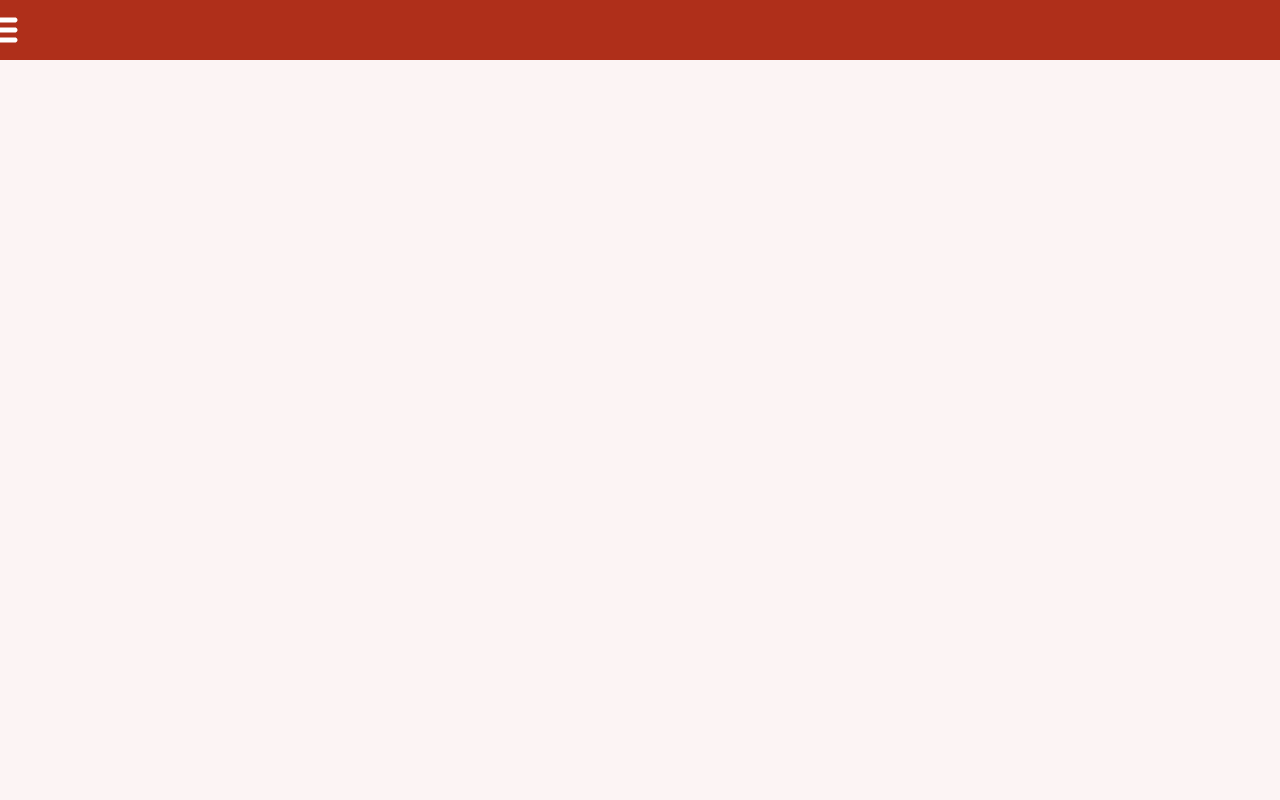
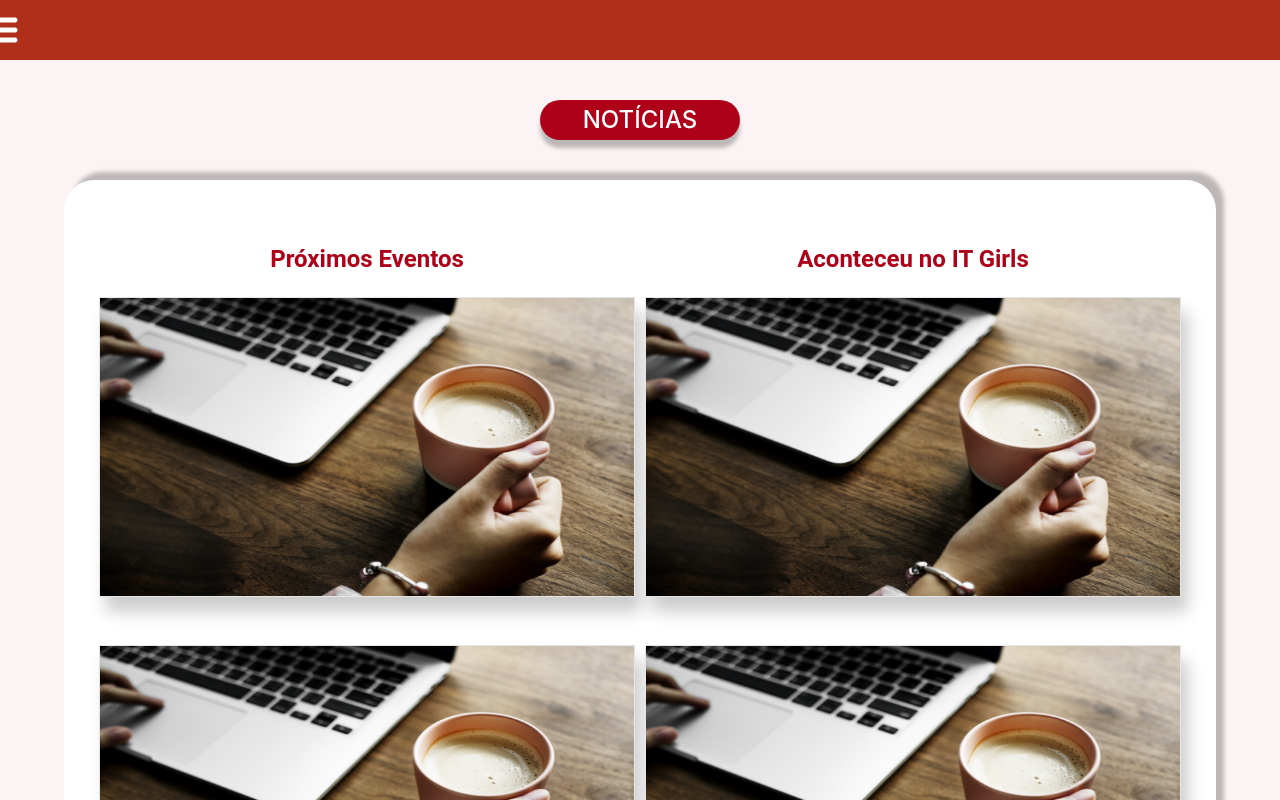
Before and after one commit to itgirls-ufpb/ItGirls-front, a React (Create React App) app: page / in a window 1280 px wide. Shown: the top 800 px of the page. Built offline with nearby package versions, Linux system fonts and the light colour scheme.

Commit message:
Mudanças no componente News no novo layout

```diff
--- a/src/App.js
+++ b/src/App.js
@@ -9,7 +9,6 @@ function App() {
     <div className="App">
       <MenuITGirls/>
       <div className="container">
-        <h1 className="titulo-container">NOTÍCIAS</h1>
         <News/>
       </div>
     </div>
--- a/src/components/news.js
+++ b/src/components/news.js
@@ -1,11 +1,15 @@
 import React, {Component} from 'react';
-import Photo from '../img/photo.png'
+import FotoNoticia from '../img/noticia-fundo1.jpeg'
 
 class ColunaNoticias extends Component {
     render() {
       return (
-        <div>
-
+        <div className="col" id="coluna-noticia">
+          <div className="row">
+            <h2 className="tipo-noticia">{this.props.tipoNoticia}</h2>
+          </div>
+          <div className="row"><img className="foto-noticias" src={FotoNoticia} width="100%" height="300px"/></div><br/><br/>
+          <div className="row"><img className="foto-noticias" src={FotoNoticia} width="100%" height="300px"/></div>
         </div>
       );
     };
@@ -24,9 +28,13 @@ class LinhaNoticia extends Component {
 export default class News extends Component {
     render() {
       return (
-        <div>
-
+        <>
+          <h1 className="titulo-container">NOTÍCIAS</h1>
+        <div className="row" id="box-conteudo">
+          <ColunaNoticias tipoNoticia="Próximos Eventos" />
+          <ColunaNoticias tipoNoticia="Aconteceu no IT Girls" />
         </div>
+        </>
       );
     };
   };
--- a/src/index.css
+++ b/src/index.css
@@ -21,7 +21,7 @@ code {
 ul {
   list-style: none;
   position: relative;
-  z-index: 2;
+
   top: 60px;
 
 }
@@ -40,34 +40,24 @@ ul a {
 
 .barra-topo {
   background-color: #AF2F1A;
-  position: absolute;
-  z-index: 0;
+
   width: 100%;
   height: 60px;
   text-align: right;
-
-
 }
 
 #fecha-menu {
   position: relative;
   right: 660px;
-  top: 10px;
-  z-index: 2;
+  top: -50px;
+
 }
 
 a:hover {
   color: #FF9505;
 }
 
-#check:checked ~ nav {
-  transform: translateX(350px);
-}
 
-#check:checked ~ label {
-  transform: translateX(200px);
-  z-index: 3;
-}
 
 #label-menu {
   position: absolute;
@@ -75,12 +65,15 @@ a:hover {
 }
 
 nav {
+
+  position: relative;
   background-color: rgba(183, 51, 47, 0.9);
   width: 280px;
   height: 100%;
   left: -350px;
   position: absolute;
   transition: all 0.5s;
+  z-index: 4;
 
 }
 
@@ -92,18 +85,82 @@ nav {
   font-size: 1.5em;
 }
 
+.container {
+  margin-top: 40px;
+  display: flex;
+  justify-content: center;
+  align-items: center;
+}
+
+.titulo-container {
+  display: flex;
+  justify-content: center;
+  align-items: center;
+  color: #fff;
+  background: #AE0018;
+  box-shadow: 0px 8px 4px rgba(0, 0, 0, 0.25);
+  border-radius: 30px;
+  height: 40px;
+  width: 200px;
+  font-size: 1.5em;
+}
+
+#box-conteudo {
+  position: absolute;
+  top: 180px;
+  padding: 30px;
+  background: #FFFFFF;
+  box-shadow: 8px -8px 4px rgba(0, 0, 0, 0.25);
+  border-radius: 30px;
+  width: 90%;
+
+}
+
+.tipo-noticia {
+  font-family: Roboto;
+  font-style: normal;
+  font-weight: bold;
+  font-size: 1.5em;
+  line-height: 59px;
+  /* identical to box height */
+  text-align: center;
+  color: #AE0018;
+  text-align: center;
+  width: 100%;
+}
+
+#coluna-noticia {
+  padding: 20px;
+}
+
+.foto-noticias {
+  border: 1px solid #E5E5E5;
+  box-sizing: border-box;
+  box-shadow: 7px 15px 15px rgba(0, 0, 0, 0.2);
+}
+
 @media (max-width: 600px) {
   .barra-topo{
     display: none;
 
   }
 
+  #check {
+    z-index: 5;
+  }
+
   nav {
+    z-index: -1;
+    left: 0px;
+    top: -730px;
     width: 100%;
     height: 100%;
     font-size: 1em;
     padding: 30px 5px;
+  }
 
+  #check:checked ~ nav {
+    transform: translateY(730px);
   }
 
 }
@@ -113,4 +170,14 @@ nav {
     display: none;
 
   }
+
+  #check:checked ~ nav {
+    transform: translateX(350px);
+  }
+
+  #check:checked ~ label {
+    transform: translateX(200px);
+
+  }
+
 }
```
Also changed, not shown: src/img/noticia-fundo1.jpeg (added).
